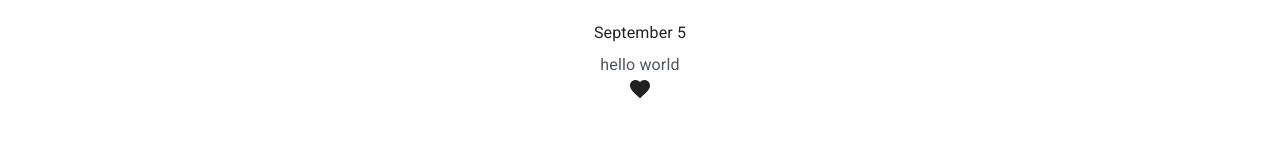
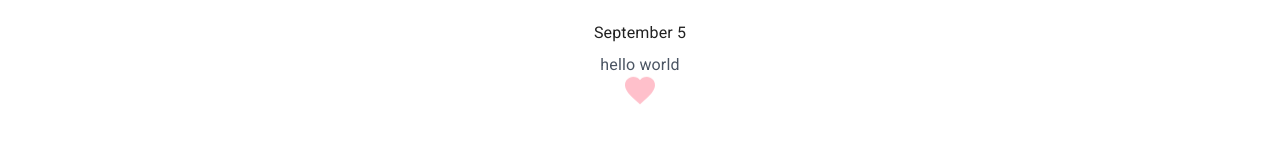
Before and after one commit to ecper/42-student-profile, a Next.js app: page /user/001 in a window 1280 px wide. Both pictures are taken after a click on the icon 640 px from the left and 680 px from the top of the page. Shown: the part 592-752 px from the top of the page. Built offline with nearby package versions, Linux system fonts and the light colour scheme.

Commit message:
add love icon animation

```diff
--- a/src/sections/posts/post-view.tsx
+++ b/src/sections/posts/post-view.tsx
@@ -4,6 +4,7 @@ import { useState } from 'react';
 import { Post } from '@/interfaces/posts';
 import FavoriteBorderIcon from '@mui/icons-material/FavoriteBorder';
 import FavoriteIcon from '@mui/icons-material/Favorite';
+import { motion } from "framer-motion";
 
 type Props = {
   post: Post;
@@ -11,13 +12,42 @@ type Props = {
 
 export default function PostView({ post }: Props) {
   const [love, setLove] = useState<boolean>(false);
+
   if (!post) {
     return <div>Post not found</div>;
   }
 
   const month = post.uploadedAt.toLocaleString('default', { month: 'long' });
   const day = post.uploadedAt.getDate();
-  const loveIcon = love ? <FavoriteIcon onClick={() => setLove(!love)} /> : <FavoriteBorderIcon onClick={() => setLove(!love)} />
+
+  const loveIcon = love ?
+    <motion.div animate={
+    {
+      scale: [
+        1.5
+      ],
+      rotateZ: [
+        360,
+        0
+      ],
+      transition: {duration: 0.3}
+    }}>
+        <FavoriteIcon sx={{color: "pink"}} onClick={() => setLove(!love)} />
+    </motion.div> :
+    <motion.div animate={
+    {
+      scale: [
+        1.3,
+        1
+      ],
+      rotateZ: [
+        0,
+        360
+      ],
+      transition: {duration: 0.3}
+    }}>
+      <FavoriteBorderIcon sx={{color: "pink"}} onClick={() => setLove(!love)} />
+    </motion.div>
 
   return (
     <div className='container mx-auto p-8'>
```
